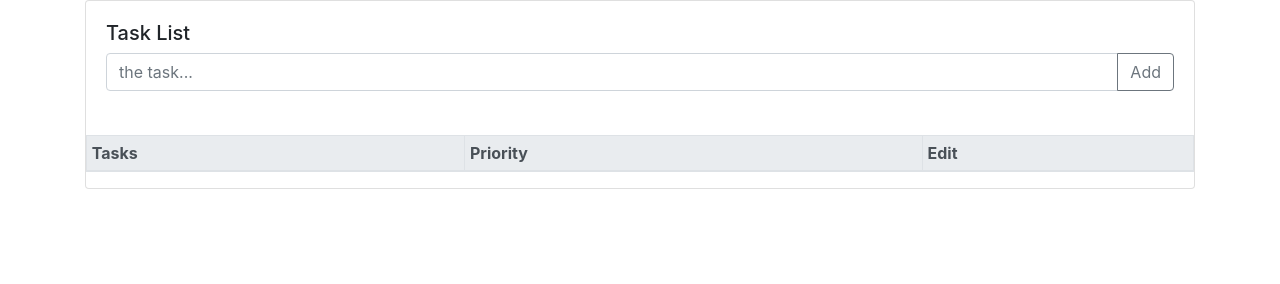
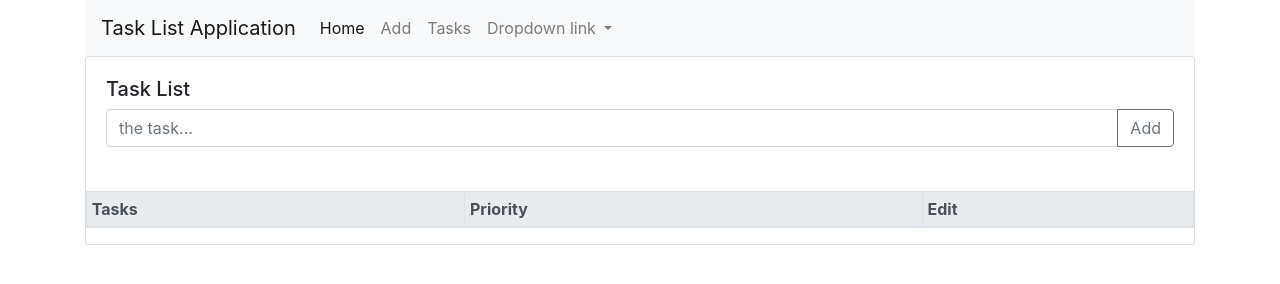
Before and after one commit to lewisbobrow/iX, a plain HTML site: page index.html in a window 1280 px wide. Drawn offline with nearby package versions, Linux system fonts and the light colour scheme.

Commit message:
Ahnaf's changes

```diff
--- a/index.html
+++ b/index.html
@@ -4,12 +4,58 @@
 <head>
     <title>Day 5</title>
 
-    <link rel="stylesheet" href="https://stackpath.bootstrapcdn.com/bootstrap/4.5.0/css/bootstrap.min.css"
-        integrity="sha384-9aIt2nRpC12Uk9gS9baDl411NQApFmC26EwAOH8WgZl5MYYxFfc+NcPb1dKGj7Sk" crossorigin="anonymous" />
+    <!-- Ahnaf's changes start-->
+
+    <meta charset="UTF-8">
+    <meta name="viewport" content="width=device-width, initial-scale=1.0">
+    <link rel="stylesheet" href="https://stackpath.bootstrapcdn.com/bootstrap/4.5.0/css/bootstrap.min.css" integrity="sha384-9aIt2nRpC12Uk9gS9baDl411NQApFmC26EwAOH8WgZl5MYYxFfc+NcPb1dKGj7Sk" crossorigin="anonymous">
+    <!-- Ahnaf's changes end-->
+
+    <link href="https://stackpath.bootstrapcdn.com/font-awesome/4.7.0/css/font-awesome.min.css" rel="stylesheet" integrity="sha384-wvfXpqpZZVQGK6TAh5PVlGOfQNHSoD2xbE+QkPxCAFlNEevoEH3Sl0sibVcOQVnN" crossorigin="anonymous">
+
+
 </head>
+
+
 
 <body>
     <div class="container">
+
+
+        <!-- Ahnaf's changes start-->
+        <nav class="navbar navbar-expand-lg navbar-light bg-light">
+            <a class="navbar-brand" href="#">Task List Application</a>
+            <button class="navbar-toggler" type="button" data-toggle="collapse" data-target="#navbarNavDropdown" aria-controls="navbarNavDropdown" aria-expanded="false" aria-label="Toggle navigation">
+              <span class="navbar-toggler-icon"></span>
+            </button>
+            <div class="collapse navbar-collapse" id="navbarNavDropdown">
+              <ul class="navbar-nav">
+                <li class="nav-item active">
+                  <a class="nav-link" href="#">Home <span class="sr-only">(current)</span></a>
+                </li>
+                <li class="nav-item">
+                  <a class="nav-link" href="#">Add</a>
+                </li>
+                <li class="nav-item">
+                  <a class="nav-link" href="#">Tasks</a>
+                </li>
+                <li class="nav-item dropdown">
+                  <a class="nav-link dropdown-toggle" href="#" id="navbarDropdownMenuLink" role="button" data-toggle="dropdown" aria-haspopup="true" aria-expanded="false">
+                    Dropdown link
+                  </a>
+                  <div class="dropdown-menu" aria-labelledby="navbarDropdownMenuLink">
+                    <a class="dropdown-item" href="#">Add</a>
+                  </div>
+                </li>
+              </ul>
+            </div>
+          </nav>
+        <!-- Ahnaf's changes end -->
+
+
+
+
+
         <div class="card">
             <div class="card-body">
                 <h5>Task List</h5>
@@ -40,13 +86,13 @@
 
     <script src="https://code.jquery.com/jquery-3.5.1.slim.min.js"
         integrity="sha384-DfXdz2htPH0lsSSs5nCTpuj/zy4C+OGpamoFVy38MVBnE+IbbVYUew+OrCXaRkfj" crossorigin="anonymous">
-    </script>
+        </script>
     <script src="https://cdn.jsdelivr.net/npm/popper.js@1.16.0/dist/umd/popper.min.js"
         integrity="sha384-Q6E9RHvbIyZFJoft+2mJbHaEWldlvI9IOYy5n3zV9zzTtmI3UksdQRVvoxMfooAo" crossorigin="anonymous">
-    </script>
+        </script>
     <script src="https://stackpath.bootstrapcdn.com/bootstrap/4.5.0/js/bootstrap.min.js"
         integrity="sha384-OgVRvuATP1z7JjHLkuOU7Xw704+h835Lr+6QL9UvYjZE3Ipu6Tp75j7Bh/kR0JKI" crossorigin="anonymous">
-    </script>
+        </script>
 
     <!-- The core Firebase JS SDK is always required and must be listed first -->
     <script src="https://www.gstatic.com/firebasejs/7.16.0/firebase.js"></script>
```
